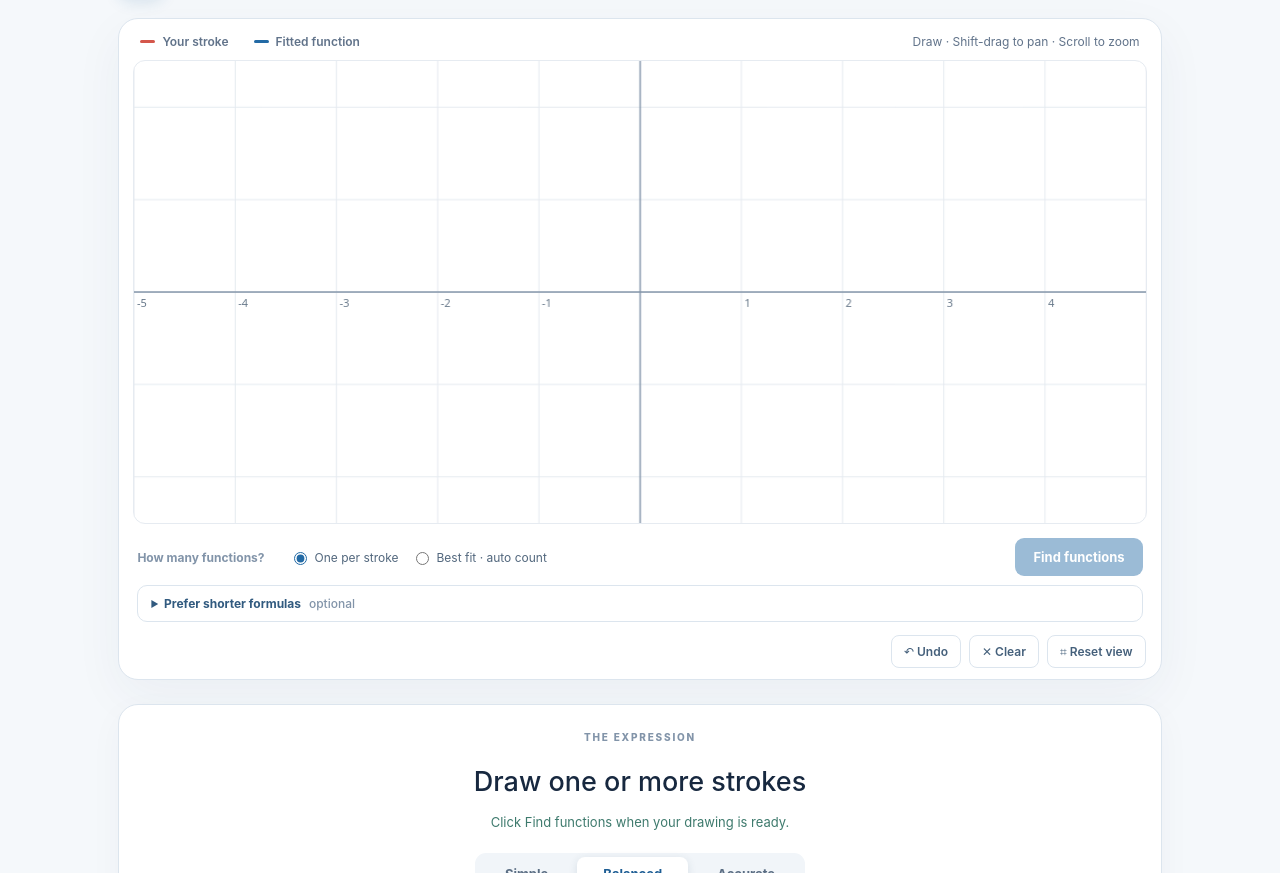
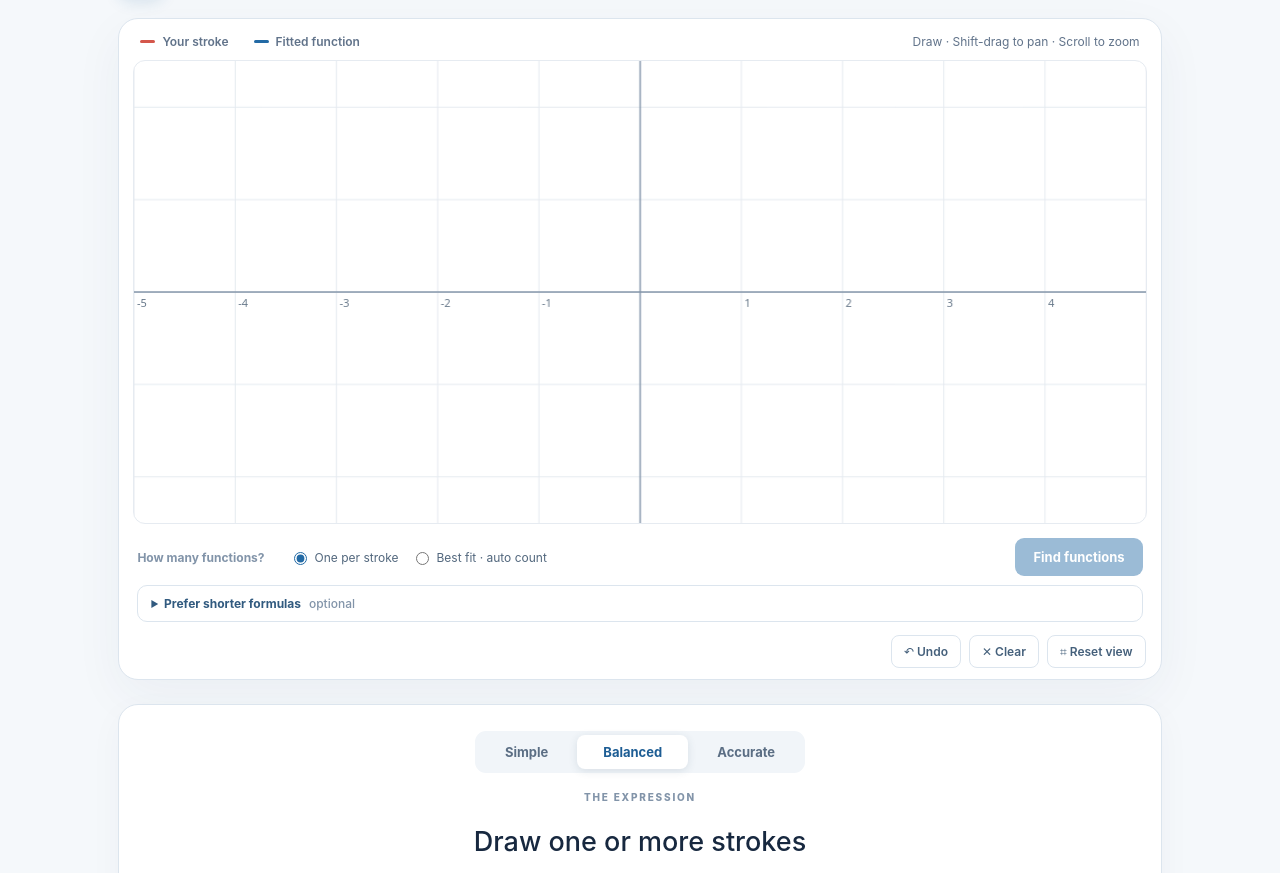
Before and after one commit to Systina12/UnDraw, a website built with Vite: page index.html in a window 1280 px wide. Shown: the part 79-952 px from the top of the page. Built offline with nearby package versions, Linux system fonts and the light colour scheme.

Commit message:
Move fit choice controls above the expression

```diff
--- a/src/ui/app.ts
+++ b/src/ui/app.ts
@@ -47,14 +47,14 @@ export function createAppShell(root:HTMLElement):HTMLCanvasElement {
         <button type="button" data-action="reset-view" title="Reset coordinate view">⌗ Reset view</button>
       </div></div>
     <section class="result" aria-live="polite" aria-label="Function finder result">
-      <div class="eyebrow">THE EXPRESSION</div>
-      <div data-formula data-testid="formula" class="formula">Draw one or more strokes</div>
-      <p data-quality class="quality">Click Find functions when your drawing is ready.</p>
       <div class="choices" role="group" aria-label="Choose a candidate">
         <button type="button" data-choice="simple" aria-pressed="false">Simple</button>
         <button type="button" data-choice="balanced" aria-pressed="true">Balanced</button>
         <button type="button" data-choice="accurate" aria-pressed="false">Accurate</button>
       </div>
+      <div class="eyebrow">THE EXPRESSION</div>
+      <div data-formula data-testid="formula" class="formula">Draw one or more strokes</div>
+      <p data-quality class="quality">Click Find functions when your drawing is ready.</p>
       <p data-plain class="plain-text"></p>
       <div class="copy-actions"><button type="button" data-action="copy-latex">Copy LaTeX</button>
         <button type="button" data-action="copy-plain">Copy expression</button></div>
--- a/src/ui/styles.css
+++ b/src/ui/styles.css
@@ -37,7 +37,7 @@ canvas{display:block;width:100%;height:clamp(380px,58vh,660px);border:1px solid
 .formula-row{display:flex;align-items:center;justify-content:center;gap:16px;min-width:0;padding:5px 0}
 .formula-label{flex:0 0 170px;text-align:right;color:#8294a9;font-size:12px;font-weight:700;white-space:normal}
 .formula-expression{min-width:0;overflow-x:auto;text-align:left}
-.quality{color:#3e7a6d;font-size:13px;min-height:21px;margin:3px 0 18px}.choices{display:inline-flex;gap:3px;padding:4px;background:#f1f5f9;border-radius:11px}
+.quality{color:#3e7a6d;font-size:13px;min-height:21px;margin:3px 0 10px}.choices{display:flex;width:fit-content;max-width:100%;gap:3px;padding:4px;margin:0 auto 18px;background:#f1f5f9;border-radius:11px}
 .choices button{border:0;background:transparent;color:#5b6e84;border-radius:8px;padding:9px clamp(14px,3vw,26px);font-size:13px;font-weight:650}
 .choices button[aria-pressed="true"]{background:white;color:#1d5d94;box-shadow:0 2px 8px #24446120}
 .plain-text{color:#7a8da1;font-size:12px;max-width:100%;overflow-x:auto;white-space:nowrap;min-height:16px;margin:13px 0}
```
